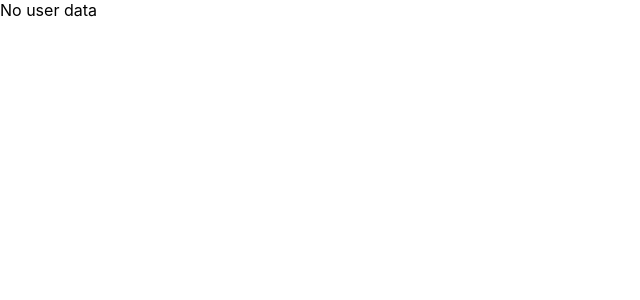
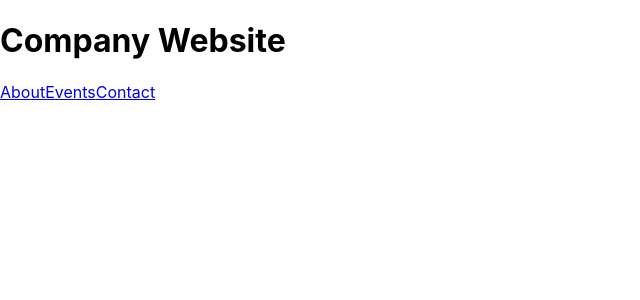
Before and after one commit to SingNavdeep/ReactEssentials, a React (Create React App) app: page / in a window 1280 px wide. Shown: the top 300 px of the page, without its empty margins (0-640 px from the left). Built offline with nearby package versions, Linux system fonts and the light colour scheme; no server answers.

Commit message:
router demo code.

```diff
--- a/package.json
+++ b/package.json
@@ -6,8 +6,11 @@
     "@testing-library/jest-dom": "^5.11.10",
     "@testing-library/react": "^11.2.6",
     "@testing-library/user-event": "^12.8.3",
+    "history": "^5.0.0",
     "react": "^17.0.2",
     "react-dom": "^17.0.2",
+    "react-router": "^6.0.0-beta.0",
+    "react-router-dom": "^6.0.0-beta.0",
     "react-scripts": "4.0.3",
     "web-vitals": "^1.1.1"
   },
--- a/src/App.js
+++ b/src/App.js
@@ -1,20 +1,23 @@
 import './App.css';
-import {useEffect, useState} from "react";
+import {Routes, Route} from "react-router-dom";
+import {Home, About, Events, Contact, NotExists, Services, History, Location} from "./pages";
 
 function App({login}) {
-  const [userData, setUserData] = useState(null);
-
-  useEffect(() => {
-    console.log(setUserData);
-    fetch(`https://api.github.com/users/${login}`)
-    .then((response) => response.json())
-    .then(setUserData);
-  }, []);
-
-  if(userData) {
-    return <div>{JSON.stringify(userData)}</div>
-  }
-    return <div>No user data</div>
+  return (
+    <div>
+      <Routes>
+        <Route path="/" element={<Home />} />
+        <Route path="about" element={<About />}>
+        <Route path="services" element={<Services />} />
+        <Route path="history" element={<History />} />
+        <Route path="Location" element={<Location />} />
+        </Route>
+        <Route path="events" element={<Events />} />
+        <Route path="contact" element={<Contact />} />
+        <Route path="*" element={<NotExists />} />
+      </Routes>
+    </div>
+  );
 }
 
 export default App;
--- a/src/index.js
+++ b/src/index.js
@@ -2,11 +2,14 @@ import React from 'react';
 import ReactDOM from 'react-dom';
 import './index.css';
 import App from './App';
+import {BrowserRouter as Router} from "react-router-dom";
 //import App from './App';
 //import reportWebVitals from './reportWebVitals';
 
 ReactDOM.render(
-  <App login="SingNavdeep"/>, document.getElementById('root')
+  <Router>
+    <App />
+  </Router>, document.getElementById('root')
 );
 
 // If you want to start measuring performance in your app, pass a function
--- /dev/null
+++ b/src/pages.js
@@ -0,0 +1,73 @@
+import React from "react"
+import {Link, useLocation, Outlet} from "react-router-dom"
+
+export function Home() {
+    return (
+        <div>
+            <h1>Company Website</h1>
+            <nav>
+                <Link to="about">About</Link>
+                <Link to="events">Events</Link>
+                <Link to="contact">Contact</Link>
+            </nav>
+        </div>
+    );
+}
+
+export function About() {
+    return (
+        <div>
+            <h1>About</h1>
+            <Outlet />
+        </div>
+    );
+}
+
+export function Services() {
+    return (
+        <div>
+            <h2>Our Services</h2>
+        </div>
+    );
+}
+
+export function History() {
+    return (
+        <div>
+            <h2>Our History</h2>
+        </div>
+    );
+}
+
+export function Location() {
+    return (
+        <div>
+            <h2>Our Location</h2>
+        </div>
+    );
+}
+
+export function Events() {
+    return (
+        <div>
+            <h1>Company Events</h1>
+        </div>
+    );
+}
+
+export function Contact() {
+    return (
+        <div>
+            <h1>Company Contact</h1>
+        </div>
+    );
+}
+
+export function NotExists() {
+    let location = useLocation();
+    return (
+        <div>
+            <h1>Resource at {location.pathname} does not exist!!</h1>
+        </div>
+    );
+}
```
Also changed, not shown: 1 other file (tests, documents, lock files or other folders).
